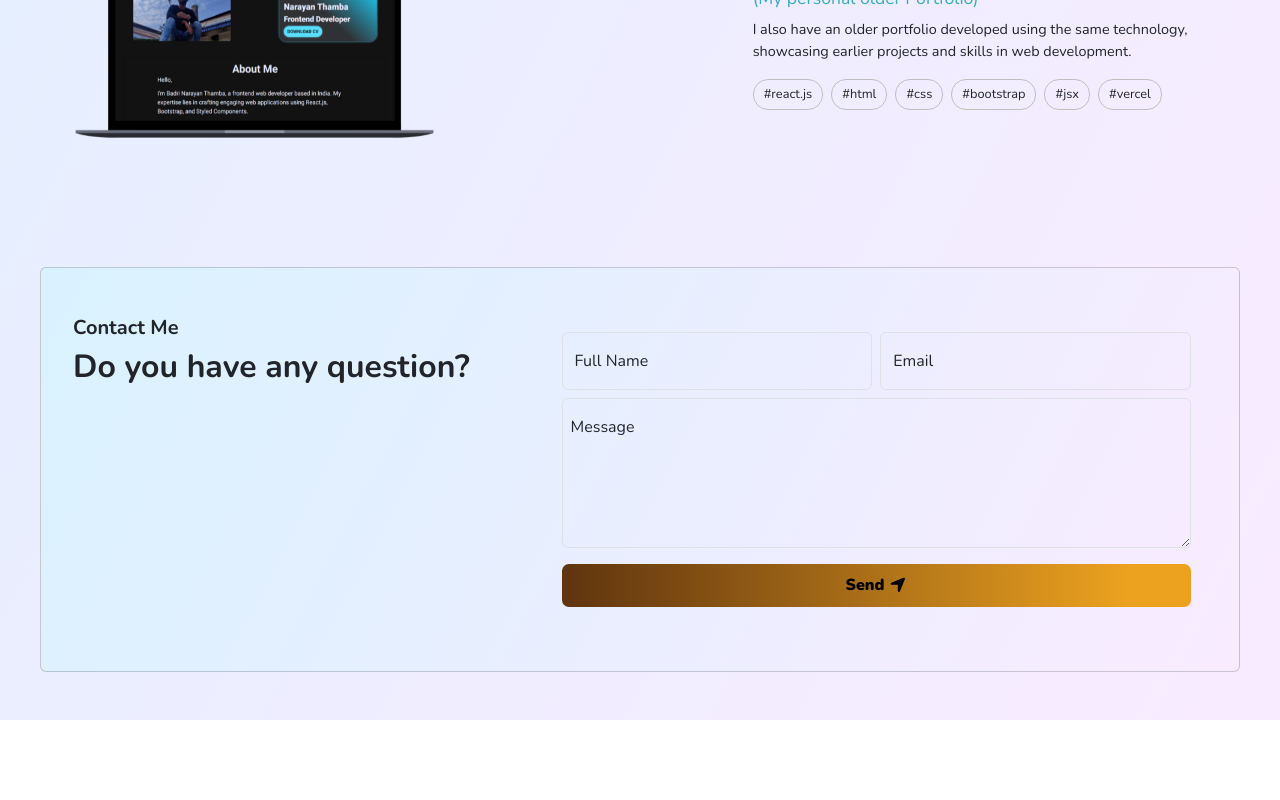
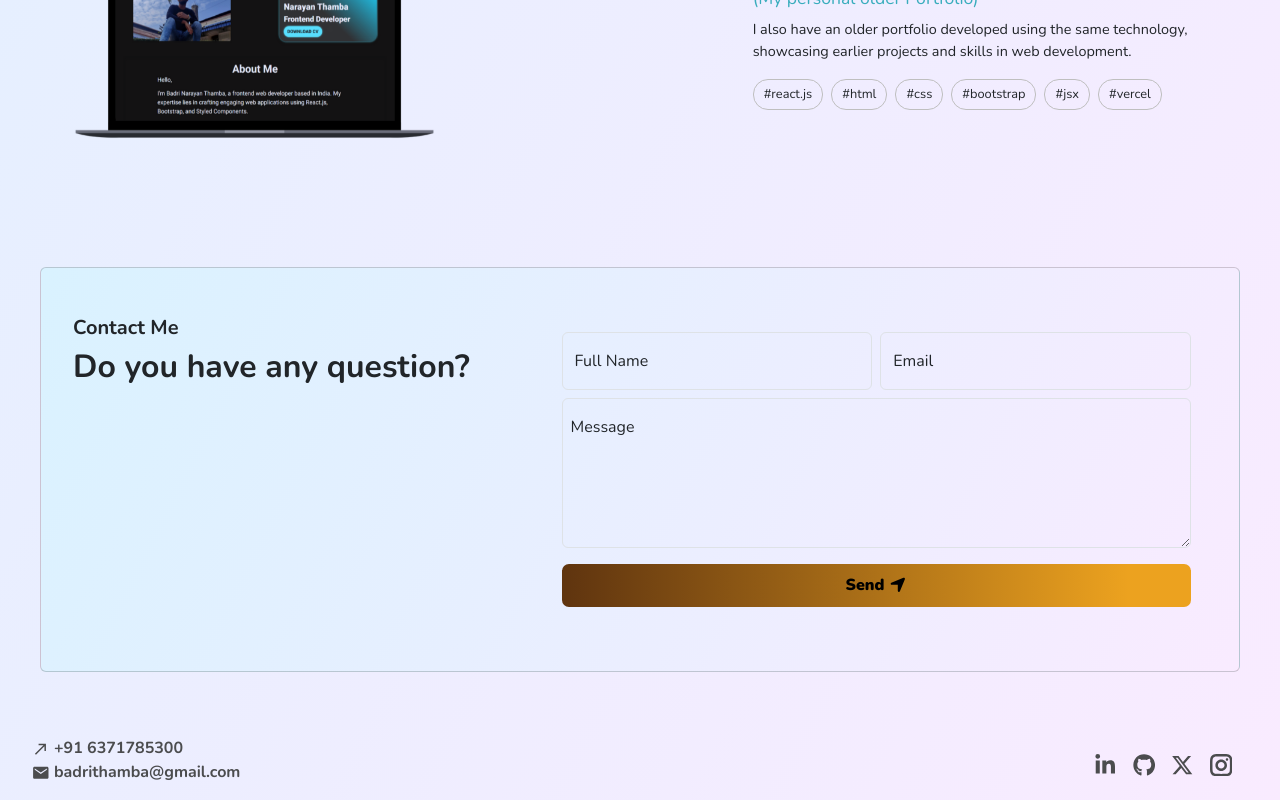
Before and after one commit to Badrinarayan2003/new_portfolio, a React (Create React App) app: page / in a window 1280 px wide. Shown: the part 2225-3025 px from the top of the page. Before the commit the page ends 2945 px from the top, so only its background shows below. Built offline with nearby package versions, Linux system fonts and the light colour scheme; a web font is replaced by a local one.

Commit message:
add footer section to website

```diff
--- a/public/style.css
+++ b/public/style.css
@@ -340,14 +340,6 @@ body {
 }
 
 /* PROJECT SECTION  */
-.contact-section {
-    padding: 3rem 2.5rem;
-}
-
-.contact-card {
-    padding: 3rem 2rem;
-    background: linear-gradient(117deg, rgba(217, 242, 255, 1) 0%, rgba(249, 235, 255, 1) 100%);
-}
 
 .project-section {
     padding: 0 3rem;
@@ -417,8 +409,43 @@ body {
 }
 
 /* CONTACT SECTION  */
+.contact-section {
+    padding: 3rem 2.5rem;
+}
 
+.contact-card {
+    padding: 3rem 2rem;
+    background: linear-gradient(117deg, rgba(217, 242, 255, 1) 0%, rgba(249, 235, 255, 1) 100%);
+}
 
+/* FOOTER SECTION  */
+.footer-contact-detail-box {
+    flex-direction: column;
+}
+
+.footer-contact-detail-box a {
+    color: #4b4c4e;
+    text-decoration: none;
+}
+
+.footer-contact-detail-box a svg {
+    font-size: 1.1rem;
+}
+
+.footer-box {
+    justify-content: space-between;
+    margin: 0 2rem;
+}
+
+.footer-social-icon a svg {
+    font-size: 1.4rem;
+    color: #4b4c4e;
+    transition: 0.3s;
+
+    &:hover {
+        scale: 1.2;
+    }
+}
 
 @media(min-width:425px) {
     .project-heading span {
@@ -470,6 +497,15 @@ body {
 
     .contact-card {
         padding: 3rem 1rem;
+    }
+
+    /* footer section  */
+    .footer-box {
+        flex-direction: column;
+    }
+
+    .footer-contact-detail-box a {
+        text-align: center;
     }
 }
 
@@ -524,6 +560,11 @@ body {
     .contact-card {
         padding: 2rem 1rem;
     }
+
+    /* footer section  */
+    .footer-social-icon a svg {
+        font-size: 1.2rem;
+    }
 }
 
 @media(max-width:375px) {
--- a/src/App.js
+++ b/src/App.js
@@ -2,6 +2,7 @@ import Navbar from './components/Navbar';
 import Home from './components/Home';
 import Project from './components/Project'
 import Contact from './components/Contact';
+import Footer from './components/Footer';
 
 function App() {
   return (
@@ -10,6 +11,7 @@ function App() {
       <Home />
       <Project />
       <Contact />
+      <Footer />
     </>
   );
 }
--- a/src/components/Contact.js
+++ b/src/components/Contact.js
@@ -48,7 +48,7 @@ const Contact = () => {
 
 
     return (
-        <div className="contact-section">
+        <div className="contact-section overflow-hidden">
             <div className="card contact-card" id="contact-container">
                 <div className="row g-0">
                     <div className="col-md-5">
--- /dev/null
+++ b/src/components/Footer.js
@@ -0,0 +1,33 @@
+import { IoMdMail } from "react-icons/io";
+import { FaLinkedinIn, FaGithub } from "react-icons/fa";
+import { FaXTwitter } from "react-icons/fa6";
+import { GrInstagram } from "react-icons/gr";
+import { MdCallMade } from "react-icons/md";
+
+const Footer = () => {
+    return (
+        <div className="footer-section overflow-hidden py-3">
+            <div className="footer-box d-flex align-items-center">
+                <div className="footer-contact-detail-box d-flex">
+                    <a className="footer-phone fw-bold" href="tel:+91 6371785300" target="blank"><MdCallMade /> +91 6371785300</a>
+                    <a className="footer-mail fw-bold" href="mailto:badrithamba@gmail.com" target="blank"><IoMdMail /> badrithamba@gmail.com</a>
+                </div>
+                <div className="footer-social d-flex align-items-center mt-2">
+                    <div className="footer-social-icon me-3">
+                        <a href="https://www.linkedin.com/in/badri-narayan-thamba/"><FaLinkedinIn /></a>
+                    </div>
+                    <div className="footer-social-icon me-3">
+                        <a href="https://github.com/Badrinarayan2003"><FaGithub /></a>
+                    </div>
+                    <div className="footer-social-icon me-3">
+                        <a href="/"><FaXTwitter /></a>
+                    </div>
+                    <div className="footer-social-icon me-3">
+                        <a href="/"><GrInstagram /></a>
+                    </div>
+                </div>
+            </div>
+        </div>
+    )
+}
+export default Footer;
```
